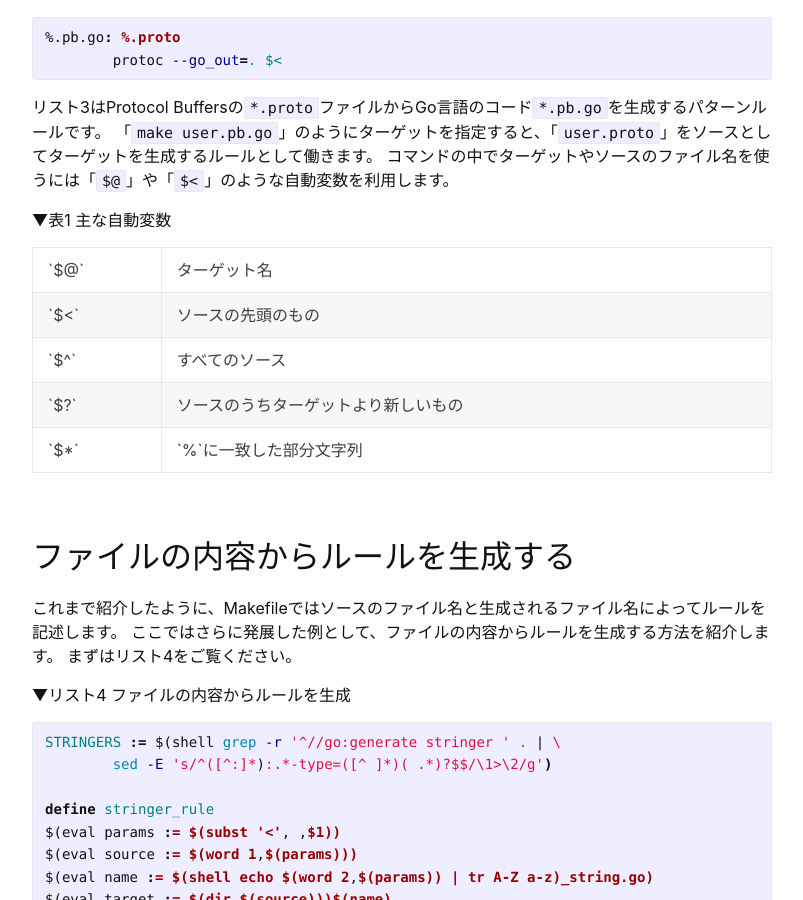
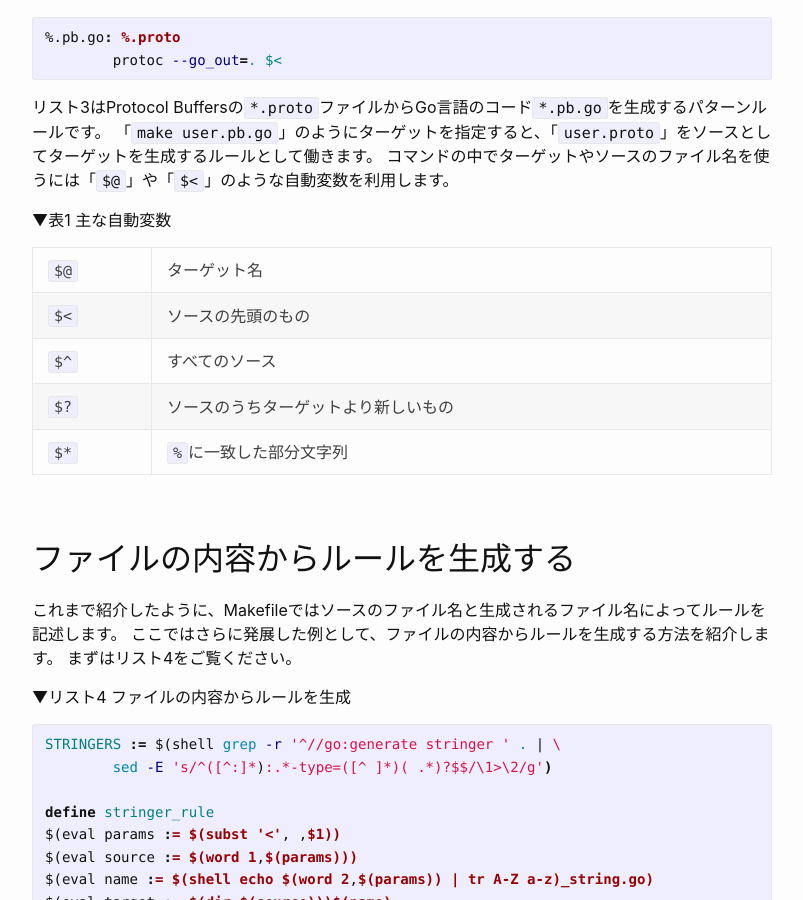
Before and after one commit to makiuchi-d/makiuchi-d.github.io, a Jekyll site: the page built from _posts/2024-05-29-klabtechbook8-makefile.ja.md, in a window 1280 px wide and 900 px high, scrolled down 2444 px. Shown: the whole window, without its empty margins (238-1041 px from the left). Built offline with Jekyll 4.4.1, drawn with Linux system fonts in a browser that asks for light colours; some of the changed lines change nothing that is shown.

Commit message:
fix table

```diff
--- a/_posts/2024-05-29-klabtechbook8-makefile.ja.md
+++ b/_posts/2024-05-29-klabtechbook8-makefile.ja.md
@@ -89,13 +89,12 @@ Makefileにはファイル生成の**ルール**をリスト1のように記述
 コマンドの中でターゲットやソースのファイル名を使うには「`$@`」や「`$<`」のような自動変数を利用します。
 
 ▼表1 主な自動変数
-<table>
-<tr><td>`$@`</td><td>ターゲット名</td></tr>
-<tr><td>`$<`</td><td>ソースの先頭のもの</td></tr>
-<tr><td>`$^`</td><td>すべてのソース</td></tr>
-<tr><td>`$?`</td><td>ソースのうちターゲットより新しいもの</td></tr>
-<tr><td>`$*`</td><td>`%`に一致した部分文字列</td></tr>
-</table>
+
+`$@`|ターゲット名
+`$<`|ソースの先頭のもの
+`$^`|すべてのソース
+`$?`|ソースのうちターゲットより新しいもの
+`$*`|`%`に一致した部分文字列
 
 ## ファイルの内容からルールを生成する
 
```
